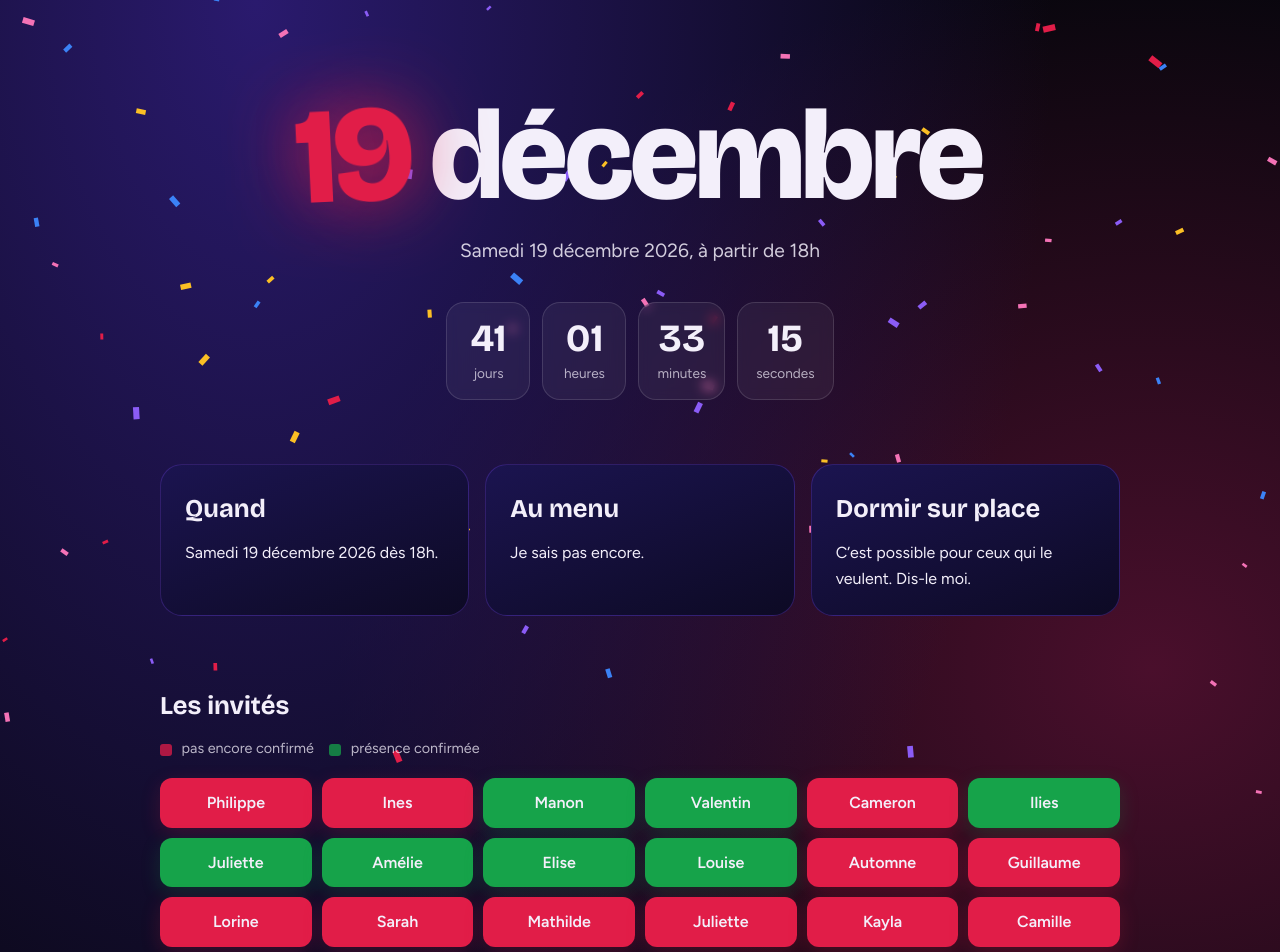
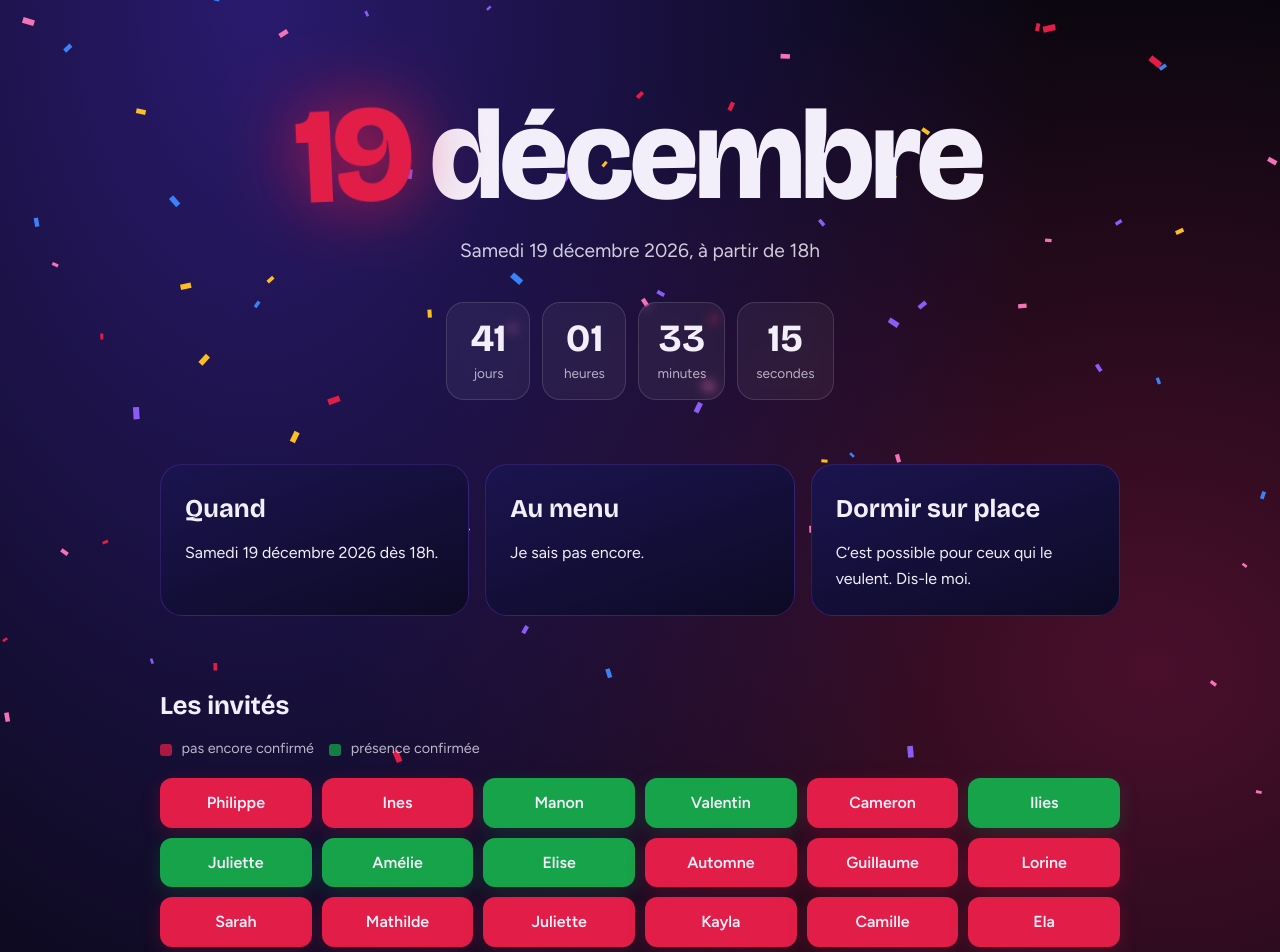
Before and after one commit to lesteack/Anniversaire-Noe, a Next.js app: page / in a window 1280 px wide. Shown: the top 952 px of the page. Built offline with nearby package versions, Linux system fonts and the light colour scheme.

Commit message:
Retire Louise de la liste des invités (absente)

```diff
--- a/app/guests.js
+++ b/app/guests.js
@@ -9,7 +9,6 @@ export const guests = [
   { nom: 'Juliette', ok: true },
   { nom: 'Amélie', ok: true },
   { nom: 'Elise', ok: true },
-  { nom: 'Louise', ok: true },
   { nom: 'Automne', ok: false },
   { nom: 'Guillaume', ok: false },
   { nom: 'Lorine', ok: false },
```
